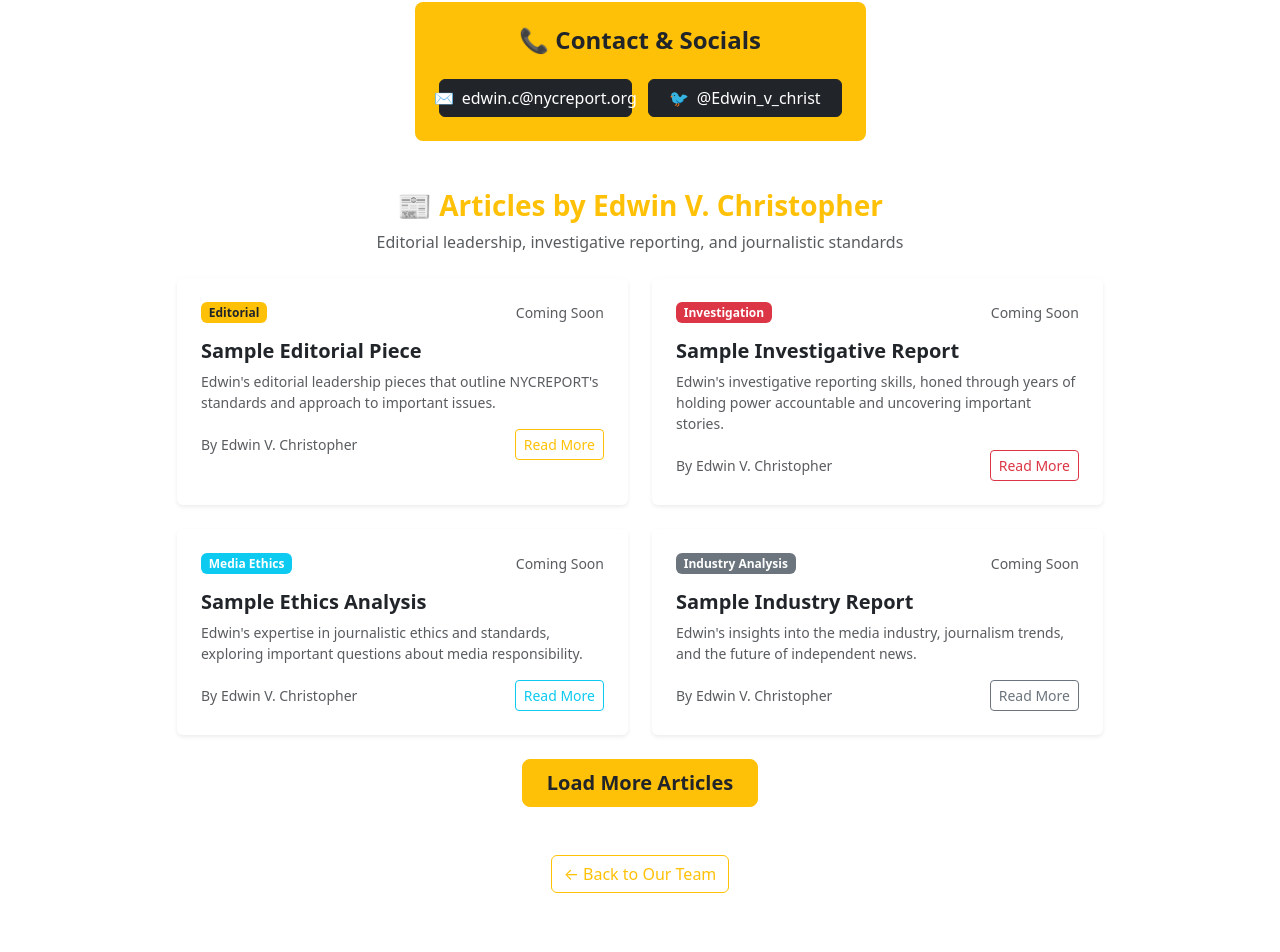
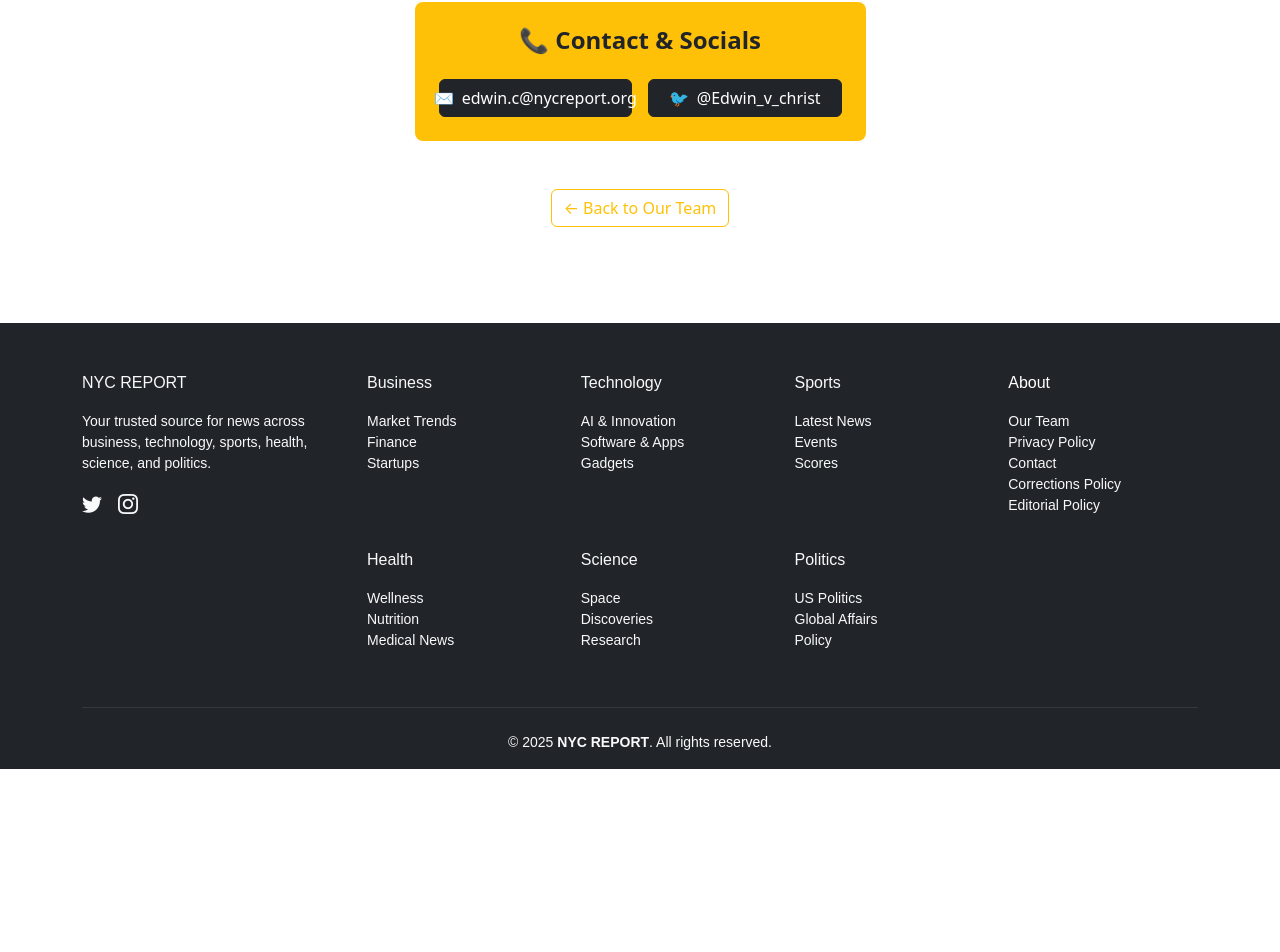
Before and after one commit to programmers-union/nyc-report, a Next.js app: page /edwin-v-christopher in a window 1280 px wide. Shown: the part 1397-2349 px from the top of the page. After the commit the page ends 2166 px from the top, so only its background shows below. Built offline with nearby package versions, Linux system fonts and the light colour scheme.

Commit message:
updated by commended read articles of the author section

```diff
--- a/src/components/Author3.tsx
+++ b/src/components/Author3.tsx
@@ -130,7 +130,7 @@ const Author3: React.FC = () => {
           </div>
 
           {/* Articles Section */}
-          <div className="mb-5">
+          {/* <div className="mb-5">
             <div className="text-center mb-4">
               <h2 className="h3 fw-bold text-warning mb-2">
                 📰 Articles by Edwin V. Christopher
@@ -138,12 +138,12 @@ const Author3: React.FC = () => {
               <p className="text-muted">
                 Editorial leadership, investigative reporting, and journalistic standards
               </p>
-            </div>
+            </div> */}
 
             {/* Sample Article Cards - Replace with dynamic content */}
-            <div className="row g-4">
+            {/* <div className="row g-4"> */}
               {/* Article 1 */}
-              <div className="col-lg-6">
+              {/* <div className="col-lg-6">
                 <div className="card border-0 shadow-sm h-100">
                   <div className="card-body p-4">
                     <div className="d-flex justify-content-between align-items-start mb-3">
@@ -162,10 +162,10 @@ const Author3: React.FC = () => {
                     </div>
                   </div>
                 </div>
-              </div>
+              </div> */}
 
               {/* Article 2 */}
-              <div className="col-lg-6">
+              {/* <div className="col-lg-6">
                 <div className="card border-0 shadow-sm h-100">
                   <div className="card-body p-4">
                     <div className="d-flex justify-content-between align-items-start mb-3">
@@ -184,10 +184,10 @@ const Author3: React.FC = () => {
                     </div>
                   </div>
                 </div>
-              </div>
+              </div> */}
 
               {/* Article 3 */}
-              <div className="col-lg-6">
+              {/* <div className="col-lg-6">
                 <div className="card border-0 shadow-sm h-100">
                   <div className="card-body p-4">
                     <div className="d-flex justify-content-between align-items-start mb-3">
@@ -206,10 +206,10 @@ const Author3: React.FC = () => {
                     </div>
                   </div>
                 </div>
-              </div>
+              </div> */}
 
               {/* Article 4 */}
-              <div className="col-lg-6">
+              {/* <div className="col-lg-6">
                 <div className="card border-0 shadow-sm h-100">
                   <div className="card-body p-4">
                     <div className="d-flex justify-content-between align-items-start mb-3">
@@ -229,15 +229,15 @@ const Author3: React.FC = () => {
                   </div>
                 </div>
               </div>
-            </div>
+            </div> */}
 
             {/* Load More Articles */}
-            <div className="text-center mt-4">
+            {/* <div className="text-center mt-4">
               <a href="#" className="btn btn-warning btn-lg px-4 text-dark fw-bold">
                 Load More Articles
               </a>
             </div>
-          </div>
+          </div> */}
 
           {/* Back to Team */}
           <div className="text-center">
```
Also changed, not shown: src/components/Author1.tsx (+14 -14 lines), src/components/Author2.tsx (+13 -13 lines).
